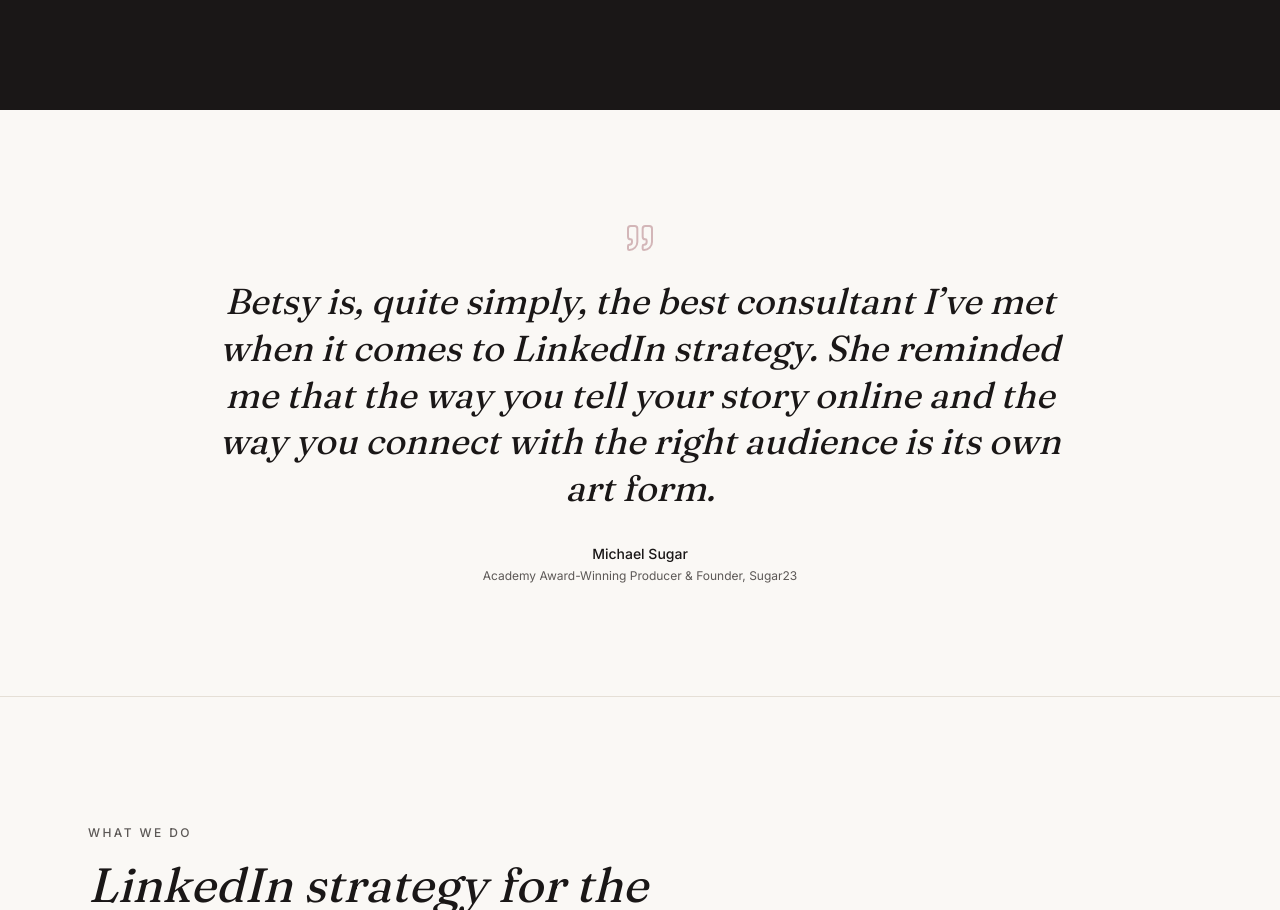
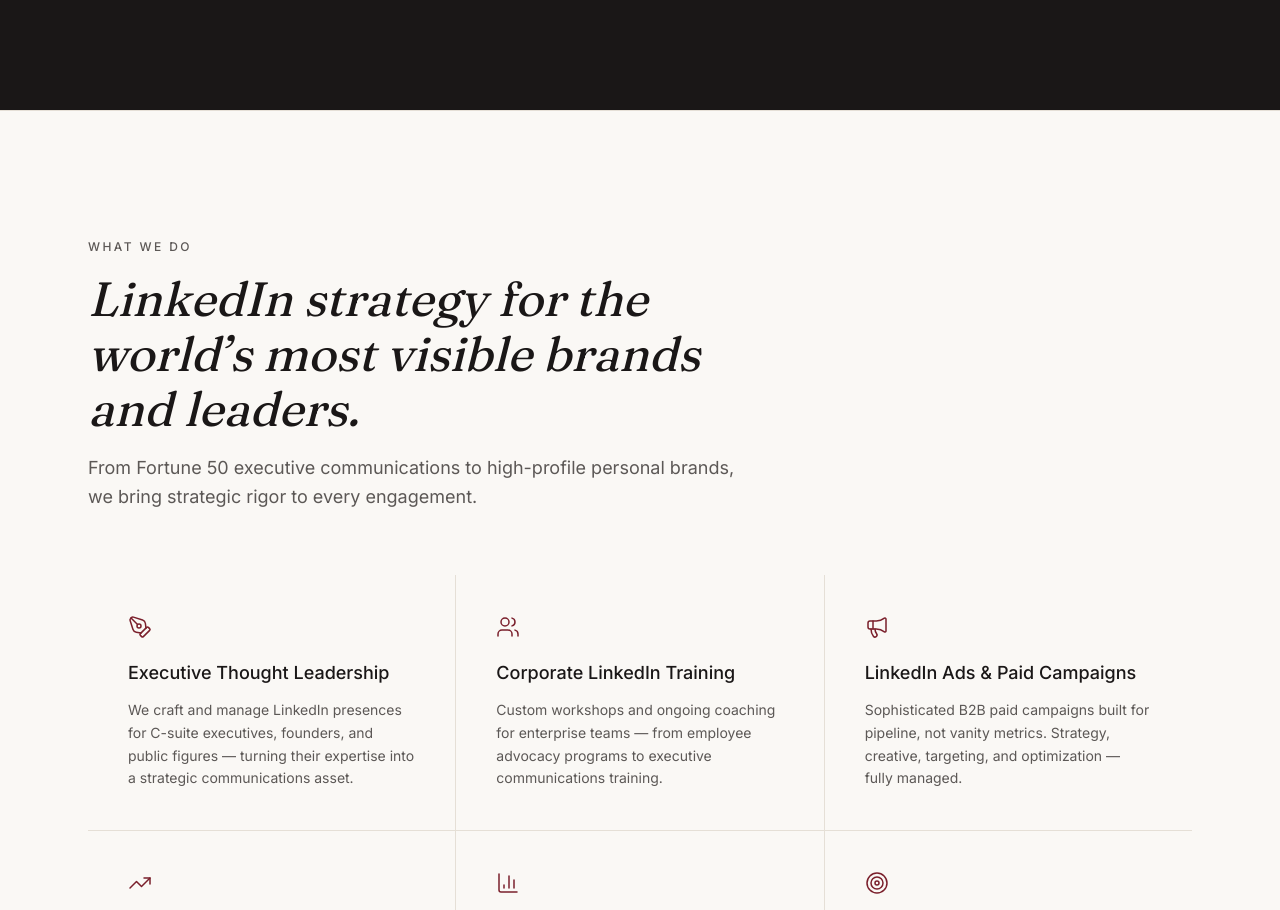
Before and after one commit to walterh1996/HindmanCo, a Next.js app: page / in a window 1280 px wide. Shown: the part 1601-2511 px from the top of the page. Built offline with nearby package versions, Linux system fonts and the light colour scheme.

Commit message:
auto-backup: 2026-05-15 23:23:59

```diff
--- a/src/app/page.tsx
+++ b/src/app/page.tsx
@@ -175,35 +175,6 @@
               </FadeIn>
             ))}
           </div>
-        </div>
-      </section>
-
-      {/* Featured Testimonial — Michael Sugar */}
-      <section className="py-20 md:py-28">
-        <div className="container-narrow">
-          <FadeIn>
-            <div className="max-w-4xl mx-auto text-center">
-              <Quote
-                size={32}
-                className="text-brand/30 mx-auto mb-6"
-                strokeWidth={1.5}
-              />
-              <blockquote className="font-serif italic text-2xl md:text-3xl lg:text-4xl leading-[1.3] text-foreground mb-8">
-                Betsy is, quite simply, the best consultant I&rsquo;ve met when
-                it comes to LinkedIn strategy. She reminded me that the way you
-                tell your story online and the way you connect with the right
-                audience is its own art form.
-              </blockquote>
-              <footer>
-                <p className="text-sm font-medium text-foreground">
-                  Michael Sugar
-                </p>
-                <p className="text-xs text-text-secondary mt-1">
-                  Academy Award-Winning Producer &amp; Founder, Sugar23
-                </p>
-              </footer>
-            </div>
-          </FadeIn>
         </div>
       </section>
 
```
